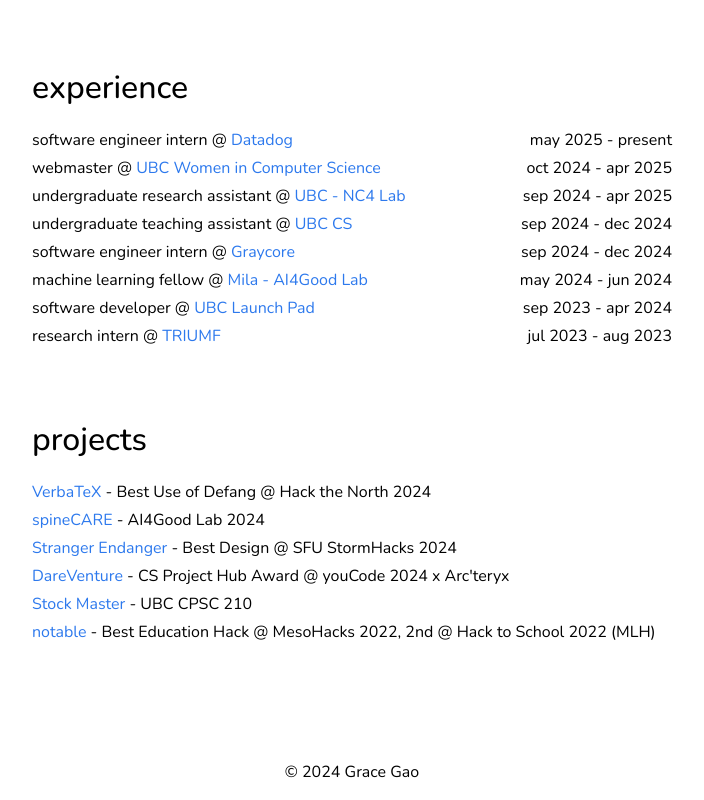
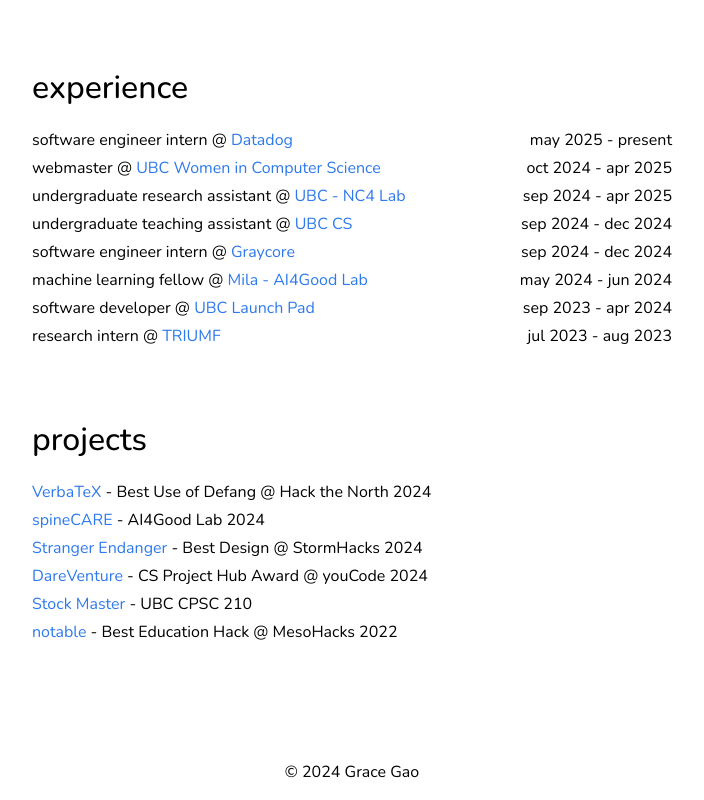
Before and after one commit to gracetxgao/portfolio, a React (Vite) app: page / in a window 1280 px wide. Shown: the part 768-1568 px from the top of the page, without its empty margins (288-992 px from the left). Built offline with nearby package versions, Linux system fonts and the light colour scheme.

Commit message:
edit projects formatting

```diff
--- a/src/components/Projects.tsx
+++ b/src/components/Projects.tsx
@@ -6,18 +6,47 @@
     highlightColor: string
     title: string
     github: string
-    place: string
+    award?: string
+    event: string
+    website?: string
 }
 
 const ProjectItem = (props: ProjectItemTypes) => {
-    const { textColor, highlightColor, title, github, place } = props
+  const { textColor, highlightColor, title, github, award, event, website } = props
 
   return (
     <Box pb={0.5}>
-        <Typography color={textColor}><Link href={github} target="_blank" underline="none" color={highlightColor}>{title}</Link> - {place}</Typography>
+      <Typography color={textColor}>
+        <Link href={github} target="_blank" underline="none" color={highlightColor}>
+          {title}
+        </Link>
+        {" - "}
+        {(award && website) ? (
+          <>
+            {award} @ <Link
+              href={website}
+              target="_blank"
+              underline="none"
+              sx={{
+                color: textColor,
+                "&:hover": {
+                  color: highlightColor,
+                },
+              }}
+            >
+              {event}
+            </Link>
+          </>
+        ) : (
+          <>
+            {event}
+          </>
+        )}
+      </Typography>
     </Box>
   )
 }
+
 
 interface ProjectTypes {
     textColor: string
@@ -30,15 +59,47 @@
         threshold: 0.1,
     });
 
-    const items = [
-        ['VerbaTeX', 'https://github.com/leozhang14/VerbaTeX', 'Best Use of Defang @ Hack the North 2024'],
-        ['spineCARE', 'https://github.com/gracetxgao/spineCARE', 'AI4Good Lab 2024'],
-        ['Stranger Endanger', 'https://github.com/gracetxgao/stranger-endanger', 'Best Design @ SFU StormHacks 2024'],
-        ['DareVenture', 'https://github.com/gracetxgao/DareVenture', 'CS Project Hub Award @ youCode 2024 x Arc\'teryx'],
-        ['Stock Master', 'https://github.com/gracetxgao/stockmaster', 'UBC CPSC 210'],
-        ['notable', 'https://github.com/gracetxgao/notable', 'Best Education Hack @ MesoHacks 2022, 2nd @ Hack to School 2022 (MLH)'],
+    const items: Omit<ProjectItemTypes, 'textColor' | 'highlightColor'>[] = [
+      {
+        title: 'VerbaTeX',
+        github: 'https://github.com/leozhang14/VerbaTeX',
+        award: 'Best Use of Defang',
+        event: 'Hack the North 2024',
+        website: 'https://hackthenorth2024.devpost.com',
+      },
+      {
+        title: 'spineCARE',
+        github: 'https://github.com/gracetxgao/spineCARE',
+        event: 'AI4Good Lab 2024',
+      },
+      {
+        title: 'Stranger Endanger',
+        github: 'https://github.com/gracetxgao/stranger-endanger',
+        award: 'Best Design',
+        event: 'StormHacks 2024',
+        website: 'https://stormhacks.devpost.com',
+      },
+      {
+        title: 'DareVenture',
+        github: 'https://github.com/gracetxgao/DareVenture',
+        award: 'CS Project Hub Award',
+        event: "youCode 2024",
+        website: 'https://youcode-2024.devpost.com',
+      },
+      {
+        title: 'Stock Master',
+        github: 'https://github.com/gracetxgao/stockmaster',
+        event: 'UBC CPSC 210',
+      },
+      {
+        title: 'notable',
+        github: 'https://github.com/gracetxgao/notable',
+        award: 'Best Education Hack',
+        event: 'MesoHacks 2022',
+        website: 'https://mesohacks2022.devfolio.co/overview',
+      }
+    ]
 
-    ]
 
     return (
         <Box pb={{ xs: 3, sm: 10}} ref={ref}
@@ -54,16 +115,13 @@
             <Box>
               {items.map((item, idx) => (
                 <ProjectItem
+                  key={idx}
+                  {...item}
                   textColor={textColor}
                   highlightColor={highlightColor}
-                        title={item[0]}
-                        github={item[1]}
-                        place={item[2]}
-                        key={idx}
                 />
               ))}
             </Box>
-
         </Box>
     )
 }
```
Lines whose indentation alone changed are shown as unchanged.
